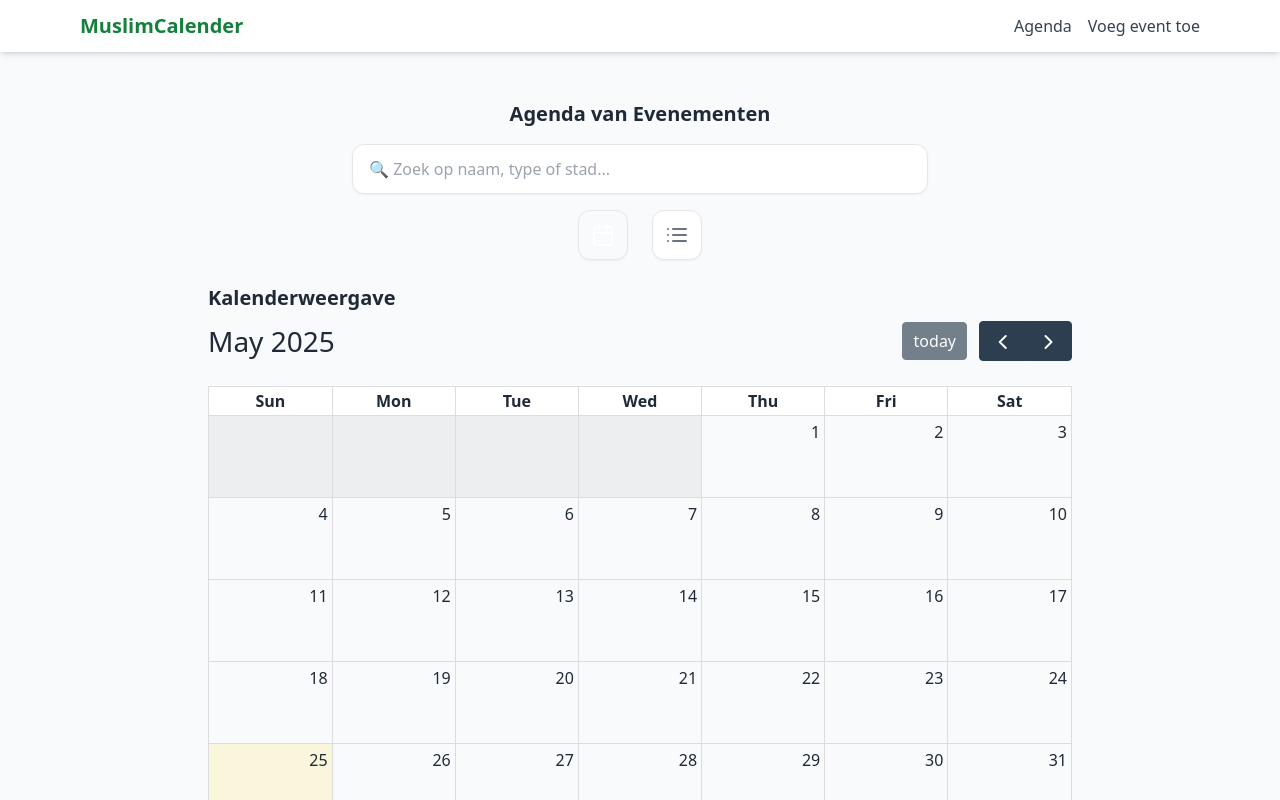
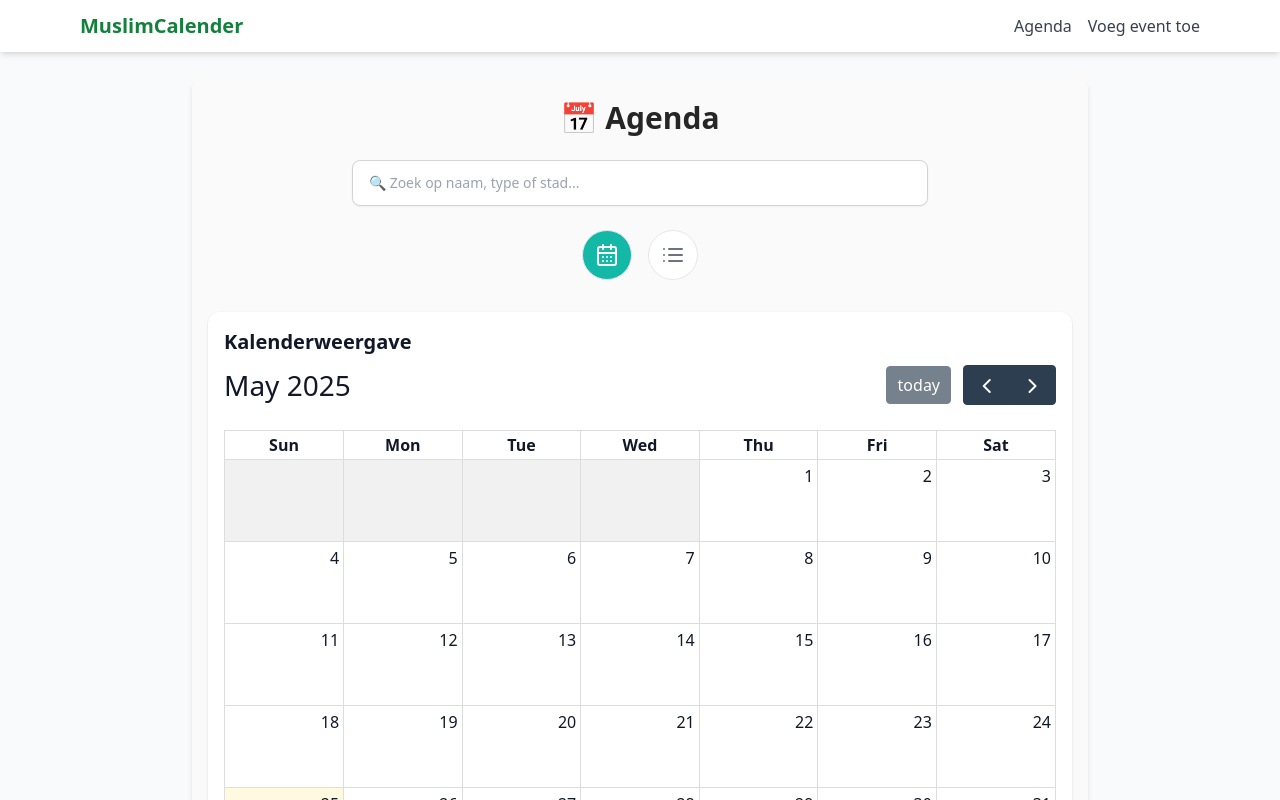
Before and after one commit to IvanaSaraber/MuslimCalender, a Next.js app: page /agenda in a window 1280 px wide. Shown: the top 800 px of the page. Built offline with nearby package versions, Linux system fonts and the light colour scheme.

Commit message:
Update page.tsx

```diff
--- a/app/agenda/page.tsx
+++ b/app/agenda/page.tsx
@@ -1,4 +1,4 @@
-// app/agenda/page.tsx — vernieuwd met app-achtige layout en styling
+// app/agenda/page.tsx — met icon toggle, zoekfunctie en dynamische weergave + vernieuwde styling
 "use client";
 
 import { useState } from "react";
@@ -21,35 +21,36 @@ export default function AgendaPage() {
   });
 
   return (
-    <main className="px-4 pt-6 pb-24 max-w-4xl mx-auto bg-nude text-gray-800 min-h-screen">
-      {/* Titel */}
-      <h1 className="text-xl font-semibold mb-4 text-center">Agenda van Evenementen</h1>
+    <main className="px-4 py-6 max-w-4xl mx-auto bg-neutral-50 min-h-screen rounded-xl shadow-md">
+      <h1 className="text-3xl font-semibold mb-6 text-center text-neutral-800">
+        📅 Agenda
+      </h1>
 
       {/* Zoekbalk */}
-      <div className="flex justify-center mb-4">
+      <div className="flex justify-center mb-6">
         <input
           type="text"
           placeholder="🔍 Zoek op naam, type of stad..."
           value={query}
           onChange={(e) => setQuery(e.target.value)}
-          className="w-full md:w-2/3 px-4 py-3 border rounded-xl shadow-sm focus:outline-none focus:ring-2 focus:ring-primary"
+          className="w-full md:w-2/3 px-4 py-3 border border-neutral-300 rounded-lg shadow-sm focus:outline-none focus:ring-2 focus:ring-teal-400 bg-white text-sm"
         />
       </div>
 
-      {/* View toggle icons */}
-      <div className="flex justify-center gap-6 mb-6">
+      {/* Icon toggle */}
+      <div className="flex justify-center gap-4 mb-8">
         <button
           onClick={() => setView("calendar")}
-          className={`p-3 rounded-xl border transition shadow-sm ${
-            view === "calendar" ? "bg-primary text-white" : "bg-white text-gray-500"
+          className={`p-3 rounded-full border transition ${
+            view === "calendar" ? "bg-teal-500 text-white" : "text-gray-500 bg-white"
           }`}
         >
           <CalendarDays size={24} />
         </button>
         <button
           onClick={() => setView("list")}
-          className={`p-3 rounded-xl border transition shadow-sm ${
-            view === "list" ? "bg-primary text-white" : "bg-white text-gray-500"
+          className={`p-3 rounded-full border transition ${
+            view === "list" ? "bg-teal-500 text-white" : "text-gray-500 bg-white"
           }`}
         >
           <ListIcon size={24} />
@@ -57,7 +58,7 @@ export default function AgendaPage() {
       </div>
 
       {/* Dynamische weergave */}
-      <div className="rounded-xl overflow-hidden">
+      <div className="bg-white rounded-xl p-4 shadow">
         {view === "calendar" && <CalendarView events={filteredEvents} />}
         {view === "list" && <ListView events={filteredEvents} />}
       </div>
```
